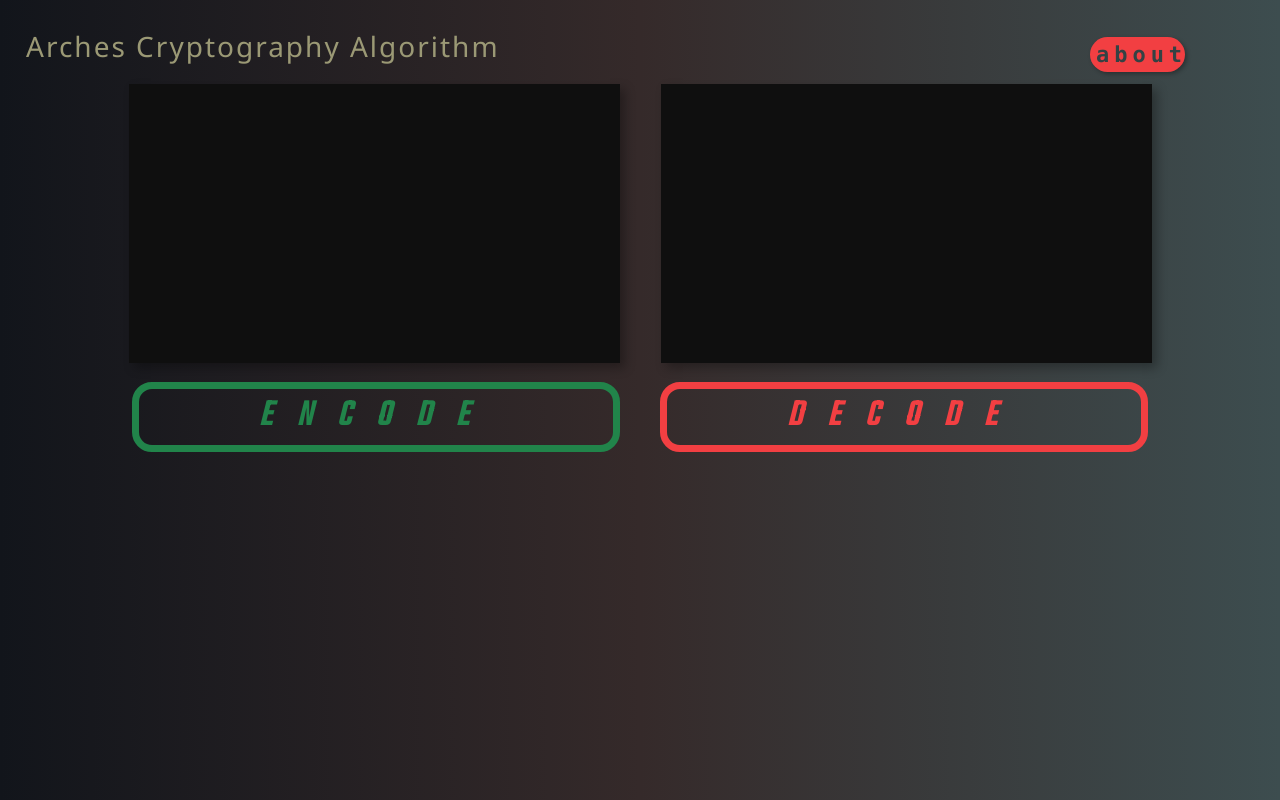
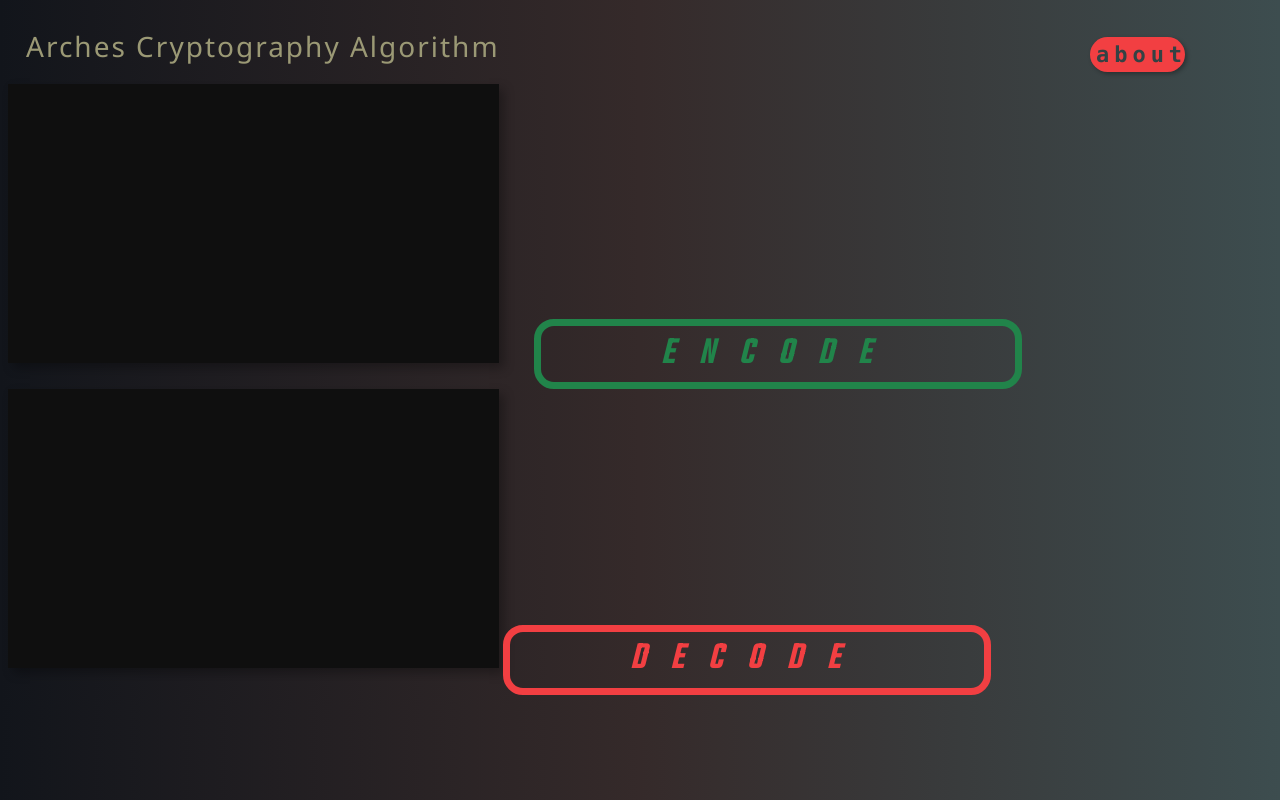
Before and after one commit to shiroamurha/Arches-Cryptography, a Flask app: page / in a window 1280 px wide. Run offline with Flask 3, Linux system fonts and the light colour scheme; some libraries are stand-ins or nearby versions.

Commit message:
Add files via upload

```diff
--- a/templates/index.html
+++ b/templates/index.html
@@ -7,6 +7,21 @@
     <link rel="stylesheet" href="https://fonts.googleapis.com/css?family=Teko">
     <link rel="stylesheet" href="https://fonts.googleapis.com/css?family=Heebo">
     <title>Arches Cryptography</title>
+
+    <script src="//ajax.googleapis.com/ajax/libs/jquery/1.9.1/jquery.min.js"></script>
+    <script type=text/javascript>
+        $(function() {
+          $('#encode').on('click', function(e) {
+            $.getJSON('/encode', { }, function(data) { });
+          });
+        });
+
+        $(function() {
+          $('#decode').on('click', function(e) {
+            $.getJSON('/decode', { }, function(data) { });
+          });
+        });
+    </script>
 </head>
 
 <body>
@@ -14,14 +29,22 @@
         <h1 id="title">Arches Cryptography Algorithm</h1>
         <button id="info">about</button>
     </row>
-    <div id="boxes">
-        <textarea id="input"></textarea>
-        <textarea id="output"></textarea>
+
+    <div class="column" id="c1">
+        <form  class="encode" action="/encode" method="post">
+            <textarea id="input" name="input"></textarea>
+            <button class="start-button" id="encode" type="submit">ENCODE</button>
+        </form>
+
     </div>
-    <div id="buttons">
-        <button class="start-button" id="encode">ENCODE</button>
-        <button class="start-button" id="decode">DECODE</button>
+    <div class="column" id="c2">
+        <form class="decode" action="/decode" method="get">
+            <textarea id="output" name="output"></textarea>
+            <button class="start-button" id="decode" type="button">DECODE</button>
+        </form>
     </div>
+
+
 </body>
 
 </html>
```
